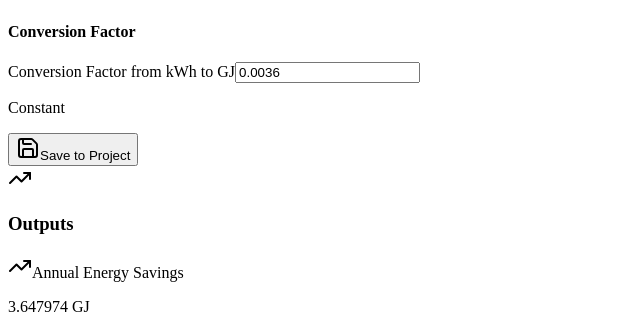
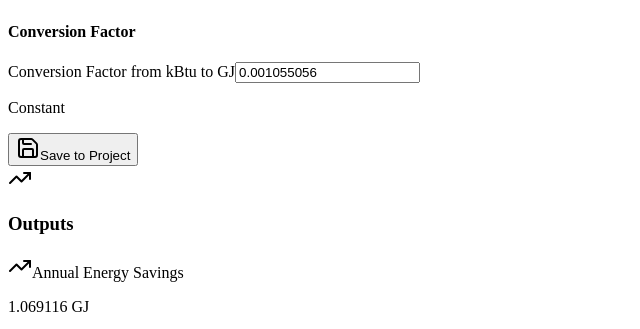
Before and after one commit to EnervaSolutions/residential_tool, a React (Vite) app in the folder client/: page /heat-pump-water-heater-electric in a window 1280 px wide. Shown: the part 1510-1839 px from the top of the page, without its empty margins (0-640 px from the left). Built offline with nearby package versions, Linux system fonts and the light colour scheme.

Commit message:
[BUG FIX SD-19] Conversion factor changed

```diff
--- a/client/src/components/heat-pump-water-heater-electric-calculator.tsx
+++ b/client/src/components/heat-pump-water-heater-electric-calculator.tsx
@@ -23,7 +23,7 @@ const heatPumpWaterHeaterElectricInputSchema = z.object({
   waterTempExitFromTank: z.number().min(0),
   energyFactorHeatPump: z.number().min(0),
   energyFactorElectricWaterHeater: z.number().min(0).max(1),
-  conversionKwhToGj: z.number().min(0),
+  conversionKbtuToGj: z.number().min(0),
 });
 
 type HeatPumpWaterHeaterElectricCalculationInputs = z.infer<typeof heatPumpWaterHeaterElectricInputSchema>;
@@ -59,7 +59,7 @@ export default function HeatPumpWaterHeaterElectricCalculator() {
       waterTempExitFromTank: 140,
       energyFactorHeatPump: 2.0,
       energyFactorElectricWaterHeater: 0.9,
-      conversionKwhToGj: 0.0036,
+      conversionKbtuToGj: 0.001055056,
     },
   });
 
@@ -75,7 +75,7 @@ export default function HeatPumpWaterHeaterElectricCalculator() {
         waterTempExitFromTank: parseFloat(data.waterTempExitFromTank) || 140,
         energyFactorHeatPump: parseFloat(data.energyFactorHeatPump) || 2.0,
         energyFactorElectricWaterHeater: parseFloat(data.energyFactorElectricWaterHeater) || 0.9,
-        conversionKwhToGj: parseFloat(data.conversionKwhToGj) || 0.0036,
+        conversionKbtuToGj: parseFloat(data.conversionKbtuToGj) || 0.001055056,
       });
     }
   }, [project, form]);
@@ -118,7 +118,7 @@ export default function HeatPumpWaterHeaterElectricCalculator() {
     const annualEnergySavings =
       (kbtuReq / 3.413) *
       ((1 / inputs.energyFactorElectricWaterHeater) - (1 / inputs.energyFactorHeatPump)) *
-      inputs.conversionKwhToGj;
+      inputs.conversionKbtuToGj;
 
     return {
       waterTempRise,
@@ -389,10 +389,10 @@ export default function HeatPumpWaterHeaterElectricCalculator() {
                         <h4 className="text-md font-medium text-gray-800 mb-3">Conversion Factor</h4>
                         <FormField
                           control={form.control}
-                          name="conversionKwhToGj"
+                          name="conversionKbtuToGj"
                           render={({ field }) => (
                             <FormItem>
-                              <FormLabel>Conversion Factor from kWh to GJ</FormLabel>
+                              <FormLabel>Conversion Factor from kBtu to GJ</FormLabel>
                               <FormControl>
                                 <Input
                                   type="number"
```
